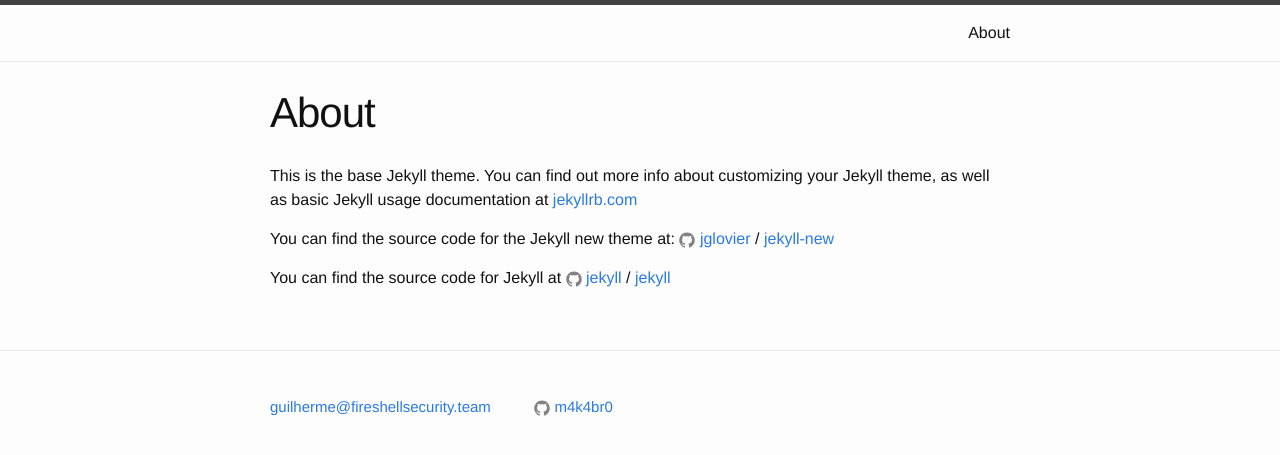
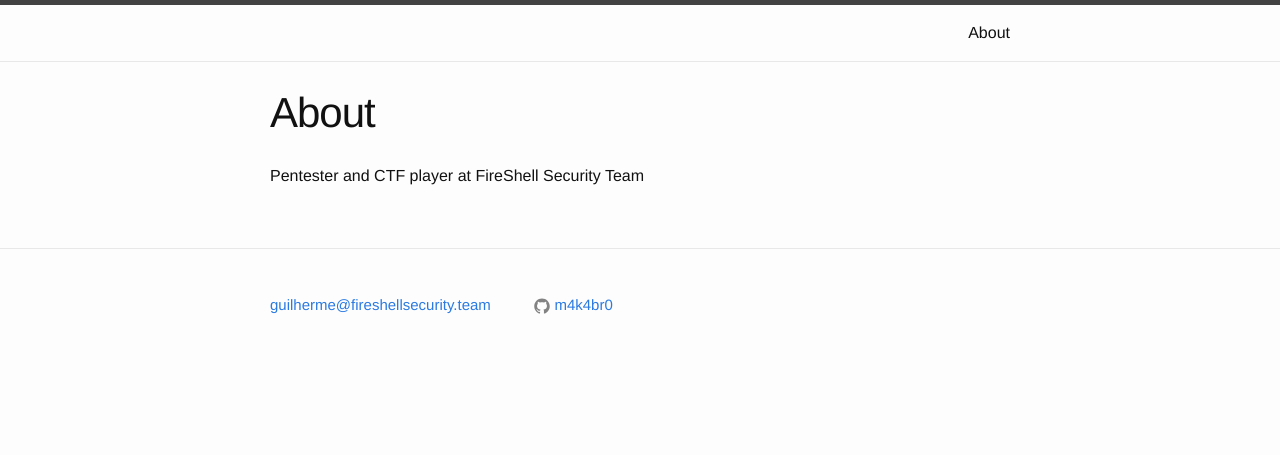
Before and after one commit to keerok/m4k4br0.github.io, a Jekyll site: the page built from about.md, in a window 1280 px wide. Shown: the top 455 px of the page. Built offline with Jekyll 4.4.1, drawn with Linux system fonts in a browser that asks for light colours.

Commit message:
about update

```diff
--- a/about.md
+++ b/about.md
@@ -4,12 +4,4 @@ title: About
 permalink: /about/
 ---
 
-This is the base Jekyll theme. You can find out more info about customizing your Jekyll theme, as well as basic Jekyll usage documentation at [jekyllrb.com](http://jekyllrb.com/)
-
-You can find the source code for the Jekyll new theme at:
-{% include icon-github.html username="jglovier" %} /
-[jekyll-new](https://github.com/jglovier/jekyll-new)
-
-You can find the source code for Jekyll at
-{% include icon-github.html username="jekyll" %} /
-[jekyll](https://github.com/jekyll/jekyll)
+Pentester and CTF player at FireShell Security Team
```
Also changed, not shown: _posts/index-png.png (deleted).
